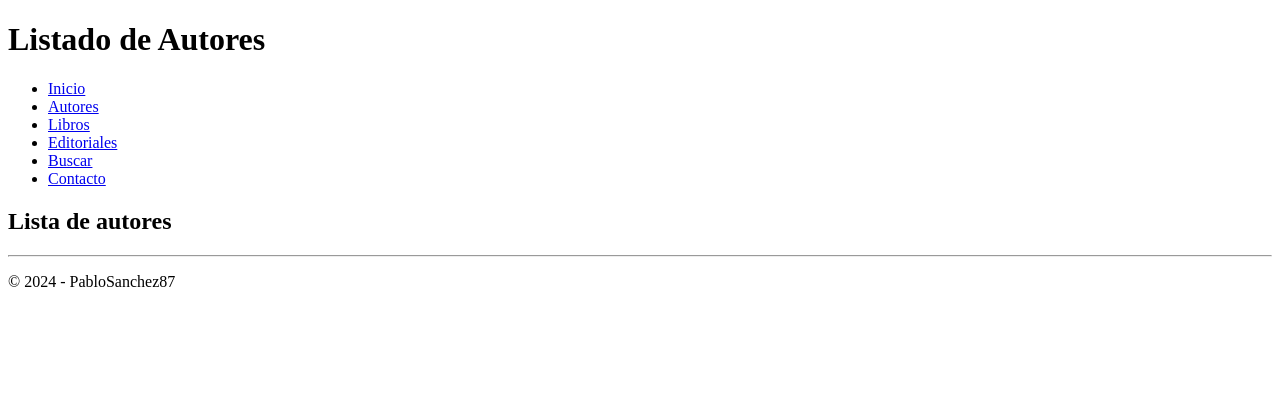
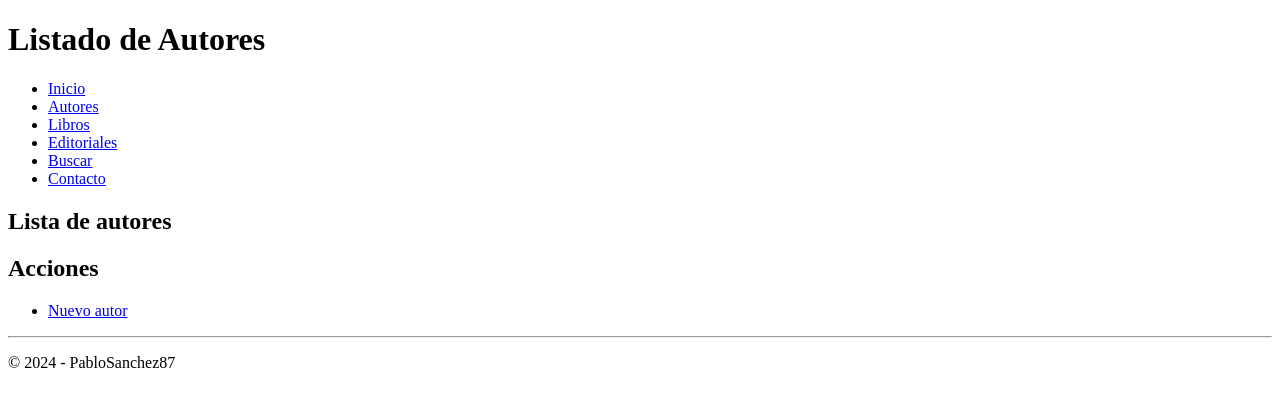
Before and after one commit to PabloSanchez87/DjangoAdmin, a Django app: template projectoadmin/templates/autores/autores_list.html in a window 1280 px wide. Shown: the top 407 px of the page. Run offline with Django 3.2, Linux system fonts and the light colour scheme; the template is opened without the code that fills it, so the values that code supplies are empty.

Commit message:
cambio autores_list

```diff
--- a/projectoadmin/templates/autores/autores_list.html
+++ b/projectoadmin/templates/autores/autores_list.html
@@ -11,4 +11,9 @@
         <li><a href="{% url 'books:autor_detail' autor.id %}">{{ autor.nombre }}</a></li>
         {% endfor %}
     </ul>
+
+    <h2>Acciones</h2>
+    <ul>
+        <li><a href="{% url 'books:autor_create' %}">Nuevo autor</a></li>
+    </ul>
 {% endblock %}
```
